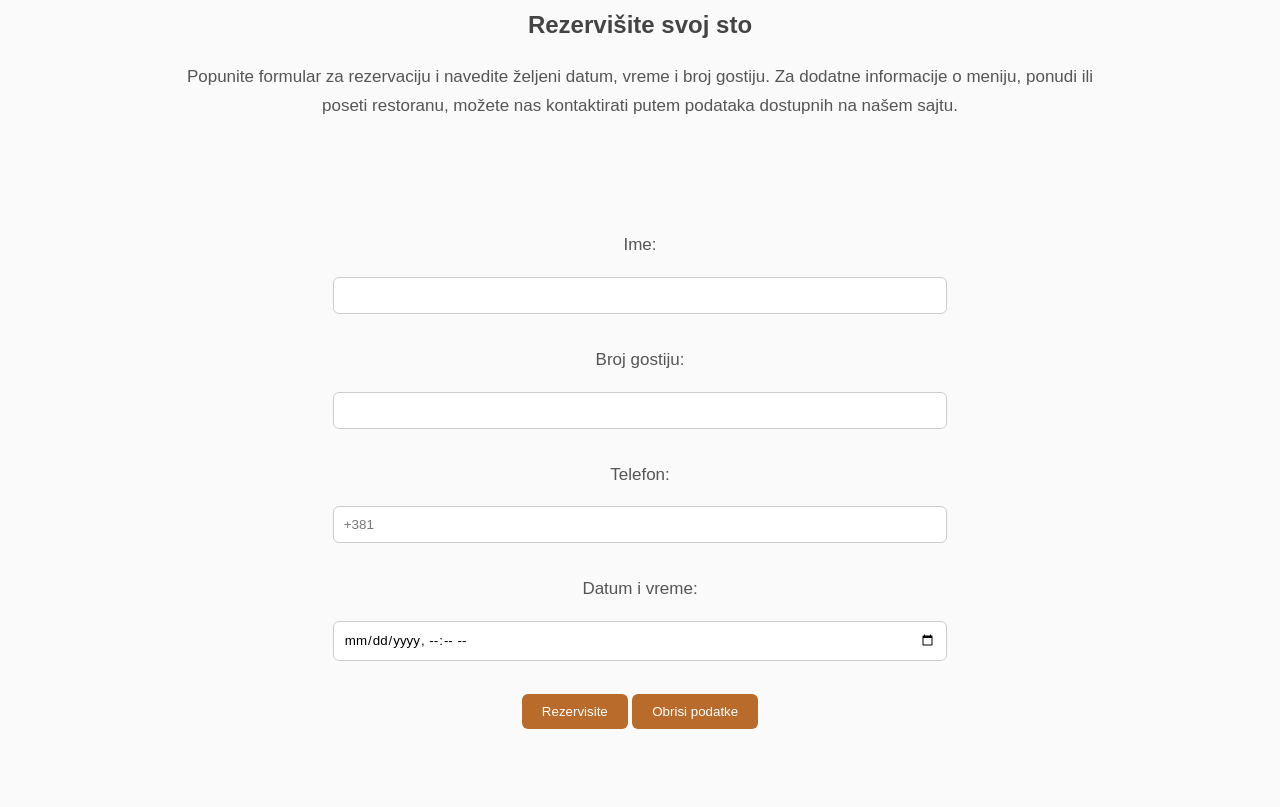
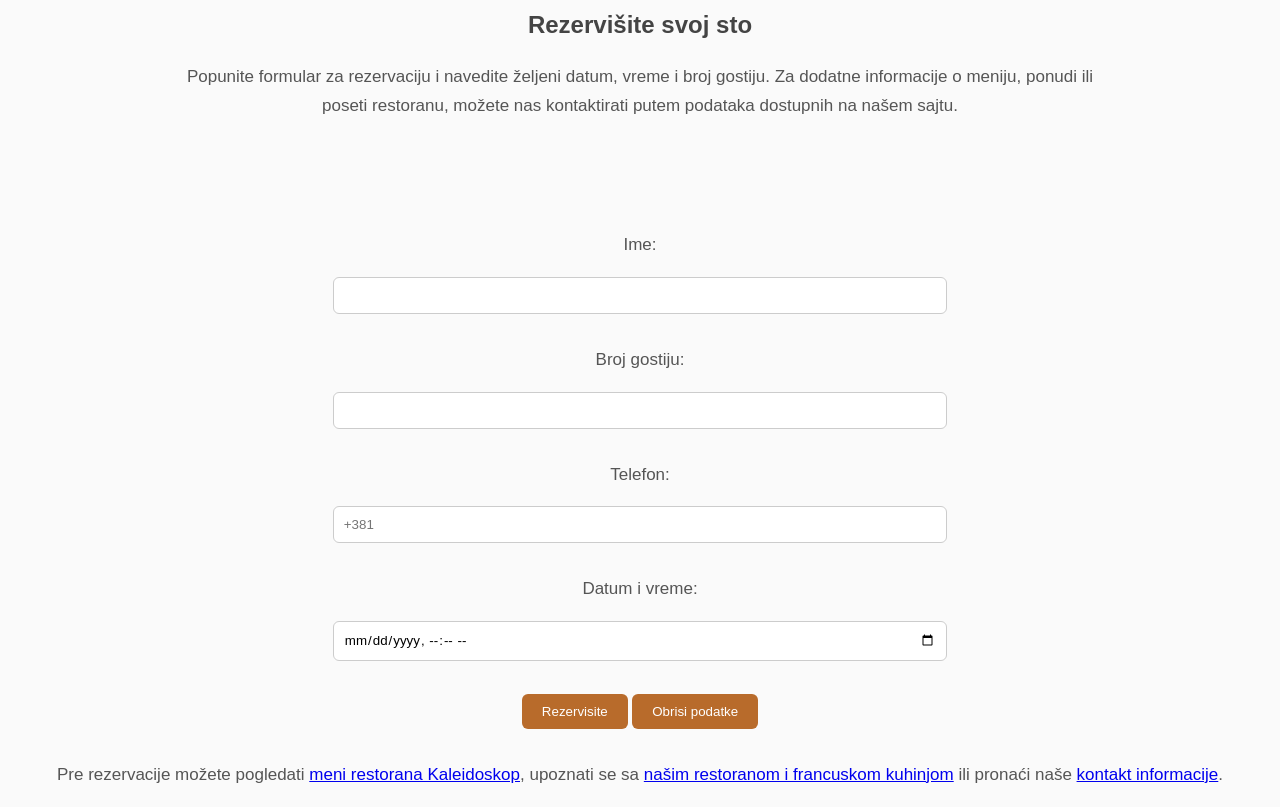
Before and after one commit to uroscegarit8-24/projekatvebdizajn1, a plain HTML site: page stranice/Reservation.html in a window 1280 px wide. Shown: the part 553-1360 px from the top of the page. Before the commit the page ends 1297 px from the top, so only its background shows below. Drawn offline with Linux system fonts and the light colour scheme.

Commit message:
Update Reservation.html

```diff
--- a/stranice/Reservation.html
+++ b/stranice/Reservation.html
@@ -4,7 +4,7 @@
    <title>Rezervacija | Restoran Kaleidoskop</title>
 
 <meta name="description" content="Rezervišite sto u restoranu Kaleidoskop i planirajte ručak, večeru ili druženje u prijatnom ambijentu.">
-
+    <meta name="keywords" content="rezervacija restorana Kaleidoskop, rezervacija stola, restoran Petrovaradin, francuski restoran, restorani u Novom Sadu, restoran u Petrovaradinu">
     <link rel="stylesheet" href="../style.css">
 
 </head>
@@ -76,5 +76,13 @@
         <input type="submit" value="Rezervisite">
         <input type="reset" value="Obrisi podatke">
     </form>
+    <p>
+    Pre rezervacije možete pogledati
+    <a href="Menu.html">meni restorana Kaleidoskop</a>,
+    upoznati se sa
+    <a href="AboutUs.html">našim restoranom i francuskom kuhinjom</a>
+    ili pronaći naše
+    <a href="Contact.html">kontakt informacije</a>.
+</p>
 </body>
 </html>
```
